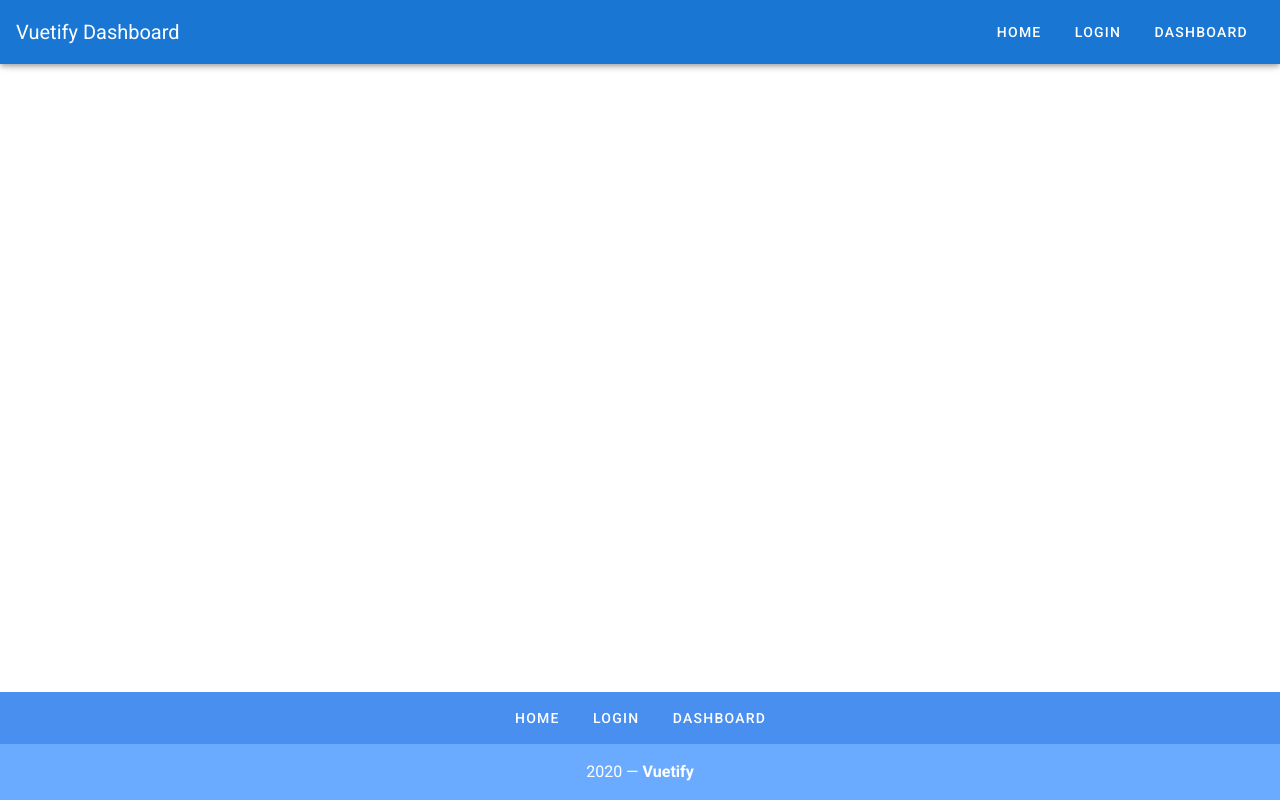
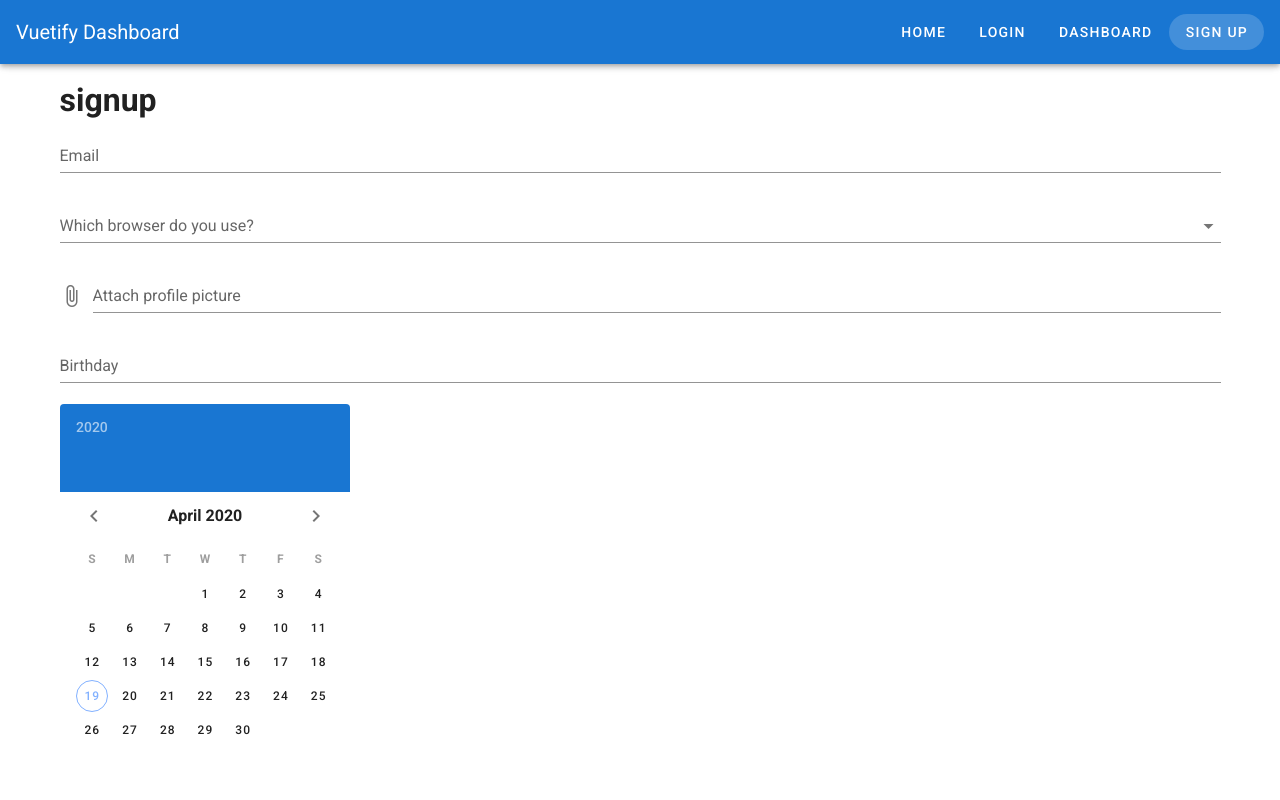
Before and after one commit to roamzz/vuetify-vuejs-example, a Vue app: page /signup in a window 1280 px wide. Shown: the top 800 px of the page. Built offline with nearby package versions, Linux system fonts and the light colour scheme.

Commit message:
signup form compoennt

```diff
--- a/src/App.vue
+++ b/src/App.vue
@@ -60,6 +60,10 @@ export default {
         {
           label: 'Dashboard',
           url: '/dashboard'
+        },
+        {
+          label: 'Sign Up',
+          url: '/signup'
         }
       ]
     };
--- a/src/router/index.js
+++ b/src/router/index.js
@@ -29,6 +29,11 @@ const routes = [
     path: '/dashboard',
     component: () => import('../views/Dashboard.vue'),
   },
+  {
+    name: 'signup',
+    path: '/signup',
+    component: () => import('../views/Signup.vue'),
+  },
 ];
 
 const router = new VueRouter({
--- /dev/null
+++ b/src/views/Signup.vue
@@ -0,0 +1,32 @@
+<template>
+  <v-container>
+    <v-row>
+      <v-col>
+        <h1>signup</h1>
+        <v-form>
+          <v-text-field label="Email" type="email" />
+          <v-autocomplete label="Which browser do you use?" :items="browsers" />
+          <v-file-input label="Attach profile picture" />
+          <v-text-field label="Birthday" v-model="birthday" readonly />
+          <v-date-picker v-model="birthday"/>
+            <v-checkbox label="Agree to terms & conditions" />
+        </v-form>
+      </v-col>
+    </v-row>
+  </v-container>
+</template>
+
+<script>
+export default {
+  name: "SignUp",
+  data() {
+    return {
+      birthday: "",
+      browsers: ["Chrome", "Firefox", "Safari", "Edge", "Brave"]
+    };
+  }
+};
+</script>
+
+<style>
+</style>
```
